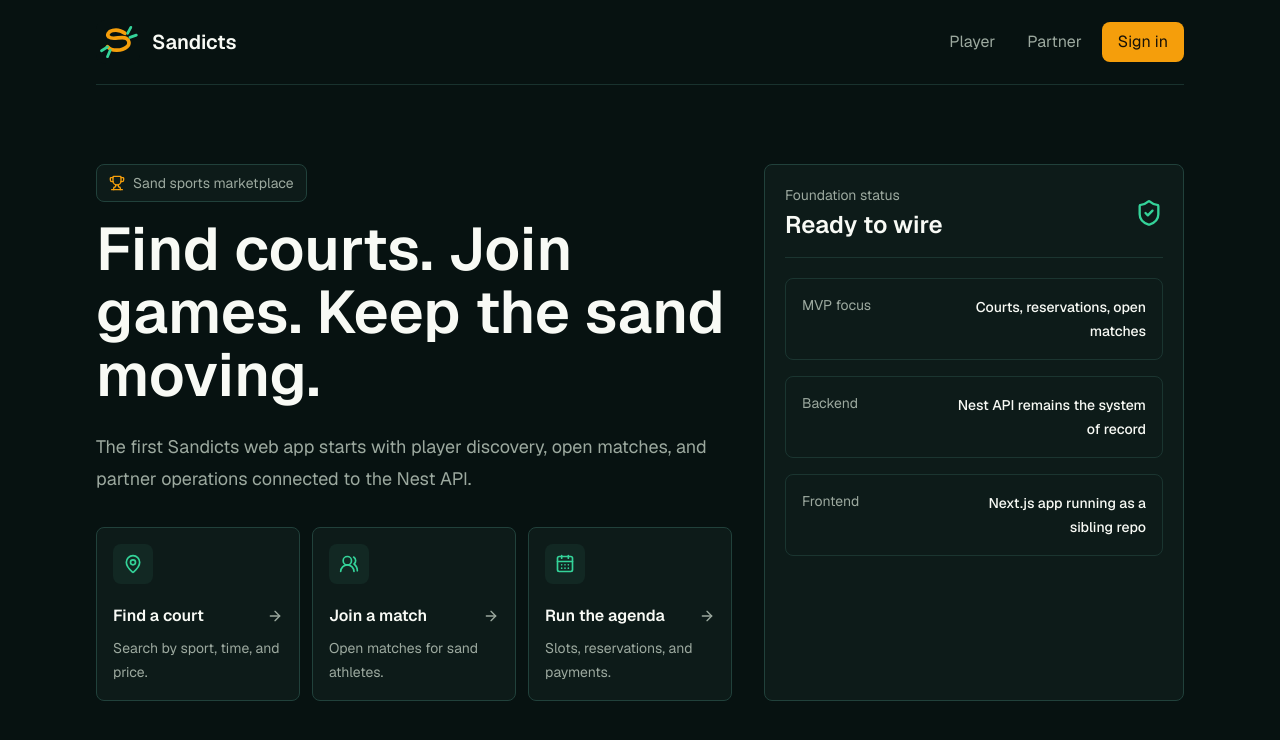
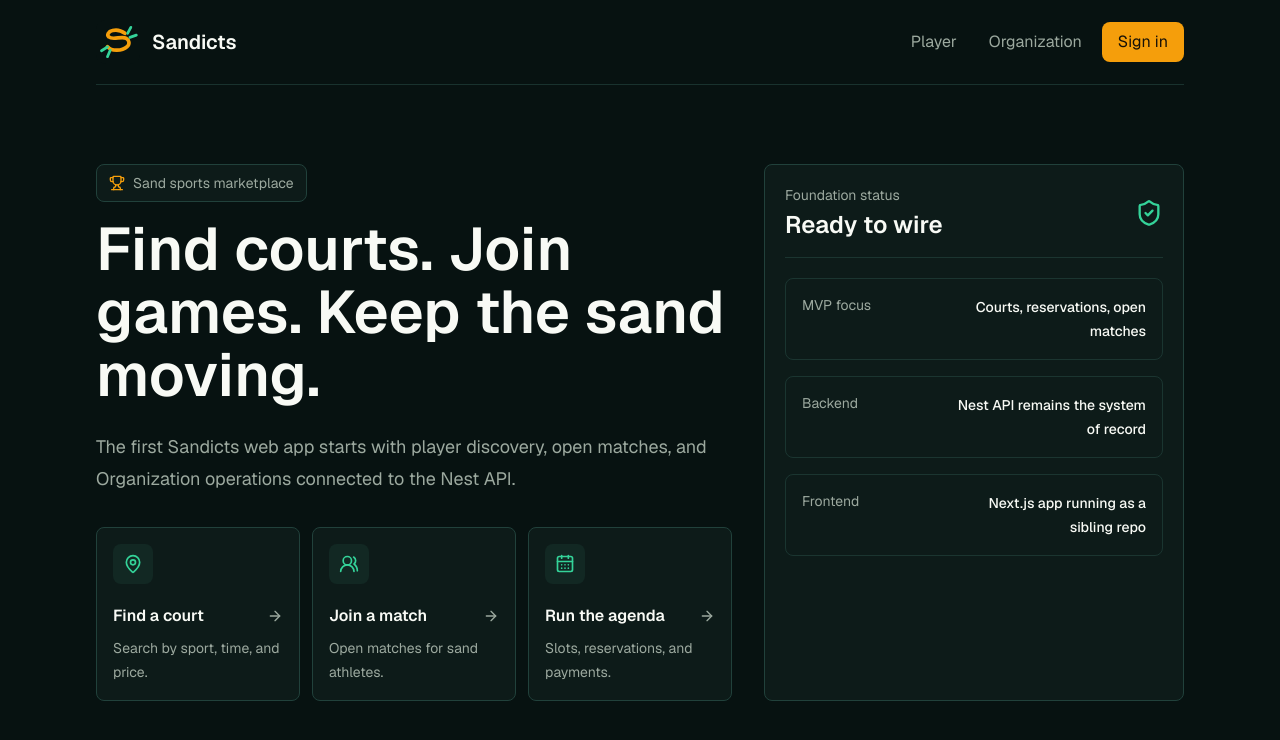
Before and after one commit to sandicts/reactjs-sandicts-web, a Next.js app: page / in a window 1280 px wide. Shown: the top 740 px of the page. Built offline with nearby package versions, Linux system fonts and the light colour scheme.

Commit message:
fix(routes): align frontend with organization terminology

```diff
--- a/src/app/partner/page.tsx
+++ b/src/app/organizations/[organizationSlug]/page.tsx
@@ -1,12 +1,12 @@
 import { CalendarDays } from "lucide-react";
 import { AreaPlaceholder } from "@/components/area-placeholder";
 
-export default function PartnerPage() {
+export default function OrganizationPage() {
   return (
     <AreaPlaceholder
-      eyebrow="Partner area"
+      eyebrow="Organization area"
       title="Operate courts from the agenda."
-      description="Partner flows will focus on availability, reservations, manual payment state, and court setup."
+      description="Organization flows will focus on availability, reservations, manual payment state, and court setup."
       Icon={CalendarDays}
     />
   );
--- a/src/app/page.tsx
+++ b/src/app/page.tsx
@@ -23,7 +23,7 @@ const actions = [
     Icon: UsersRound,
   },
   {
-    href: "/partner",
+    href: "/organizations/sandicts-demo",
     label: "Run the agenda",
     detail: "Slots, reservations, and payments.",
     Icon: CalendarDays,
@@ -61,10 +61,10 @@ export default function Home() {
               Player
             </Link>
             <Link
-              href="/partner"
+              href="/organizations/sandicts-demo"
               className="rounded-lg px-3 py-2 text-sm text-muted transition hover:bg-surface hover:text-foreground"
             >
-              Partner
+              Organization
             </Link>
             <Link
               href="/sign-in"
@@ -86,7 +86,7 @@ export default function Home() {
             </h1>
             <p className="mt-6 max-w-2xl text-lg leading-8 text-muted">
               The first Sandicts web app starts with player discovery, open
-              matches, and partner operations connected to the Nest API.
+              matches, and Organization operations connected to the Nest API.
             </p>
             <div className="mt-8 grid gap-3 sm:grid-cols-3">
               {actions.map(({ href, label, detail, Icon }) => (
```
Also changed, not shown: .codex/skills/jira-pr-commit-writer/SKILL.md, .codex/skills/sandicts-frontend-project-context/SKILL.md, 12 other files (tests, documents, lock files or other folders).
